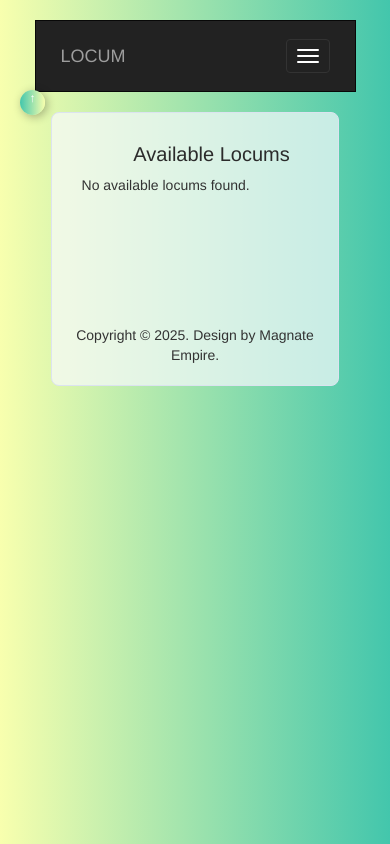
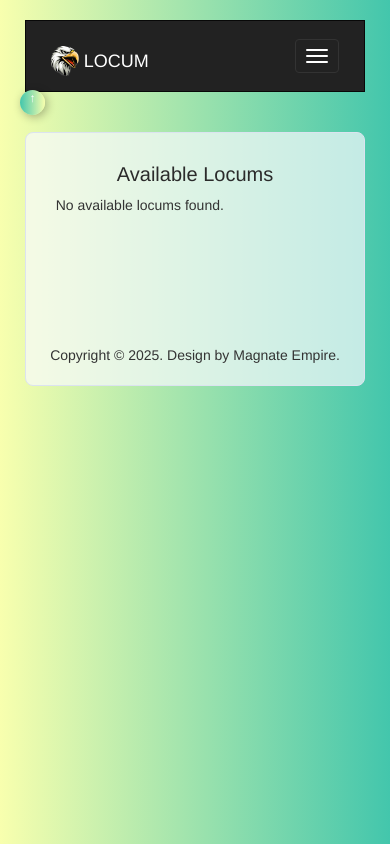
Before and after one commit to jakes-johns/locum, a Flask app: page /available_locums in a window 390 px wide. Run offline with Flask 3, Linux system fonts and the light colour scheme; a user stored in the database is signed in; some libraries are stand-ins or nearby versions.

Commit message:
modified the logo and form card

```diff
--- a/app/static/css/styles.css
+++ b/app/static/css/styles.css
@@ -29,8 +29,11 @@ body {
     text-decoration: none;
     background-color: #555;
     color: #ccc;
-    /* padding: 5px; */
+
 }
+
+
+/* Right Sidebar Styles */
 
 .form-card {
     /* margin-bottom: 35px; */
@@ -38,10 +41,12 @@ body {
     background: #f9fbffaf;
     border: 1px solid #dce3f0;
     border-radius: 8px;
-    max-width: 600px;
+    max-width: 700px;
     width: 100%;
     padding: 2rem;
-    margin-left: 25%;
+    /* margin-left: 25%; */
+    justify-content: center;
+    display: inline-block;
 
 
 
@@ -147,14 +152,14 @@ footer {
 
 .locum-list-container {
     padding: 20px;
-    width: 300px;
+    width: 100%;
 }
 .locum-list-container p .bold-color{
     color: #cc0909;
 }
 .container .locum-list-container {
     padding: 20px;
-    width: 300px;
+    width: 100%;
     text-align: left;
 }
 
@@ -332,18 +337,21 @@ h2 {
         min-height: 100vh;
         display: block;
         padding: 20px;
+        width: 95%;
     }
 
     .form-card {
-        margin: 20px auto;
-        width: 90%;
+        margin: 20px 0;
+        width: 100%;
         padding: 1rem;
+        justify-content: center;
+        margin-left: 0;
     }
 
     .form-container {
         width: 90%;
         padding: 15px;
-        margin: 20px auto;
+        /* margin: 20px auto; */
     }
 
     .navbar {
@@ -358,11 +366,13 @@ h2 {
 
     .locum-list-container {
         width: 100%;
-        padding: 10px;
+        padding: 0px;
     }
 
     .locum-item {
         padding: 10px;
+        margin: 2px;
+        width: 100%;
     }
 
     .btn,
@@ -418,4 +428,7 @@ h2 {
       .btn1 {
         display: block;
       }
+
 }
+
+/* Show toggle button on small screens (≤767px) */
--- a/app/templates/available_locums.html
+++ b/app/templates/available_locums.html
@@ -2,13 +2,13 @@
 {% block title %}Available Locums{% endblock %}
 
 {% block content %}
-<div class="locum-list-container text-start">
+<div class="locum-list-container">
     <h2>Available Locums</h2>
 
     {% if locums %}
         <div class="locum-list">
             {% for locum in locums %}
-                <div class="locum-item text-start">
+                <div class="locum-item">
                     <h3>{{ locum.job_title }}</h3>
                     <p><strong><span class="bold-color">Requirements:</span></strong> {{ locum.requirements }}</p>
                     <p><strong><span class="bold-color">Job Description:</span></strong> {{ locum.job_description }}</p>
--- a/app/templates/base.html
+++ b/app/templates/base.html
@@ -23,19 +23,23 @@
     <div class="container">
         <nav class="navbar navbar-inverse">
             <div class="container-fluid">
-                <!-- Navbar Header -->
+
                 <div class="navbar-header">
-                    <!-- Mobile Toggle Button -->
+
                     <button type="button" class="navbar-toggle collapsed" data-toggle="collapse" data-target="#myNavbar">
                         <span class="icon-bar"></span>
                         <span class="icon-bar"></span>
                         <span class="icon-bar"></span>
                     </button>
-                    <!-- Brand Name -->
-                    <a class="navbar-brand" href="#">LOCUM</a>
+
+                    <!-- <a class="navbar-brand" href="#">LOCUM</a> -->
+                    <a class="navbar-brand" href="#">
+                        <img src="{{ url_for('static', filename='images/logo.png') }}" alt="Locum Logo" style="height: 30px; display: inline-block; vertical-align: middle;">
+                        <span style="display: inline-block; vertical-align: middle; color: white;">LOCUM</span>
+                      </a>
+
                 </div>
 
-                <!-- Collapsible Navbar -->
                 <div class="collapse navbar-collapse" id="myNavbar">
                     <ul class="nav navbar-nav">
                         <a href="{{ url_for('main.home') }}">Home</a>
@@ -43,7 +47,6 @@
                         <a href="{{ url_for('main.manage_locum') }}">Manage Locums</a>
                         <a href="{{ url_for('main.profile') }}">Profile</a>
                         <a href="{{ url_for('main.about') }}">About</a>
-                        <!-- <a href="{{ url_for('main.login') }}" class="logout-btn">Logout</a> -->
                     </ul>
                     <ul class="nav navbar-nav navbar-right">
                         <li><a href="{{ url_for('main.home') }}"><span class="glyphicon glyphicon-home"></span> Home</a></li>
@@ -52,6 +55,9 @@
                 </div>
             </div>
         </nav>
+
+
+
 
           <a href="#" id="backToTop" class="button">&#8593;</a>
         <div class="col-6 offset-3">
@@ -70,5 +76,24 @@
             </div>
         </div>
     </div>
+    <script>
+        const toggleBtn = document.getElementById("toggleNav");
+        const rightNavbar = document.getElementById("myRightNavbar");
+        const overlay = document.getElementById("navOverlay");
+
+        toggleBtn.addEventListener("click", () => {
+            rightNavbar.classList.add("show");
+            overlay.classList.add("show");
+        });
+
+        function closeNav() {
+            rightNavbar.classList.remove("show");
+            overlay.classList.remove("show");
+        }
+
+        overlay.addEventListener("click", closeNav);
+    </script>
+
+
 </body>
 </html>
```
Also changed, not shown: app/static/images/favicon2.png (added), app/static/images/logo.png (added).
